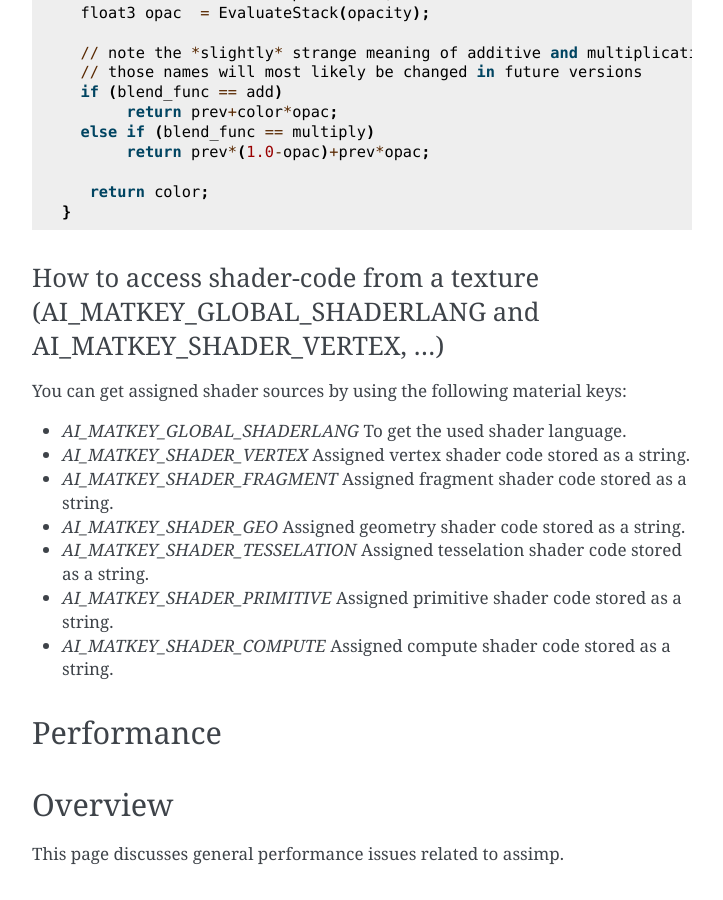
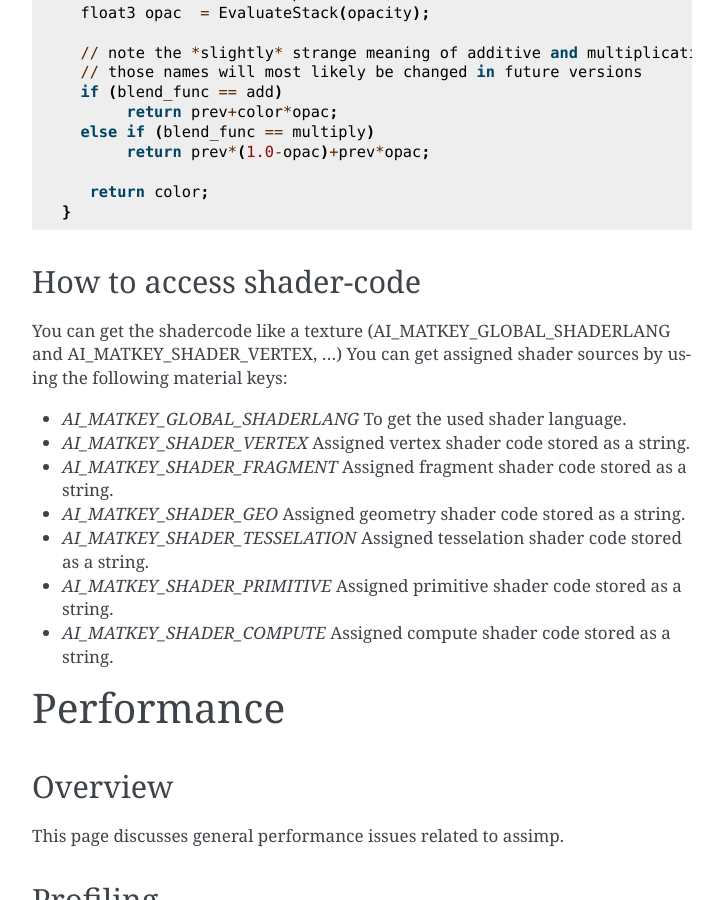
Before and after one commit to assimp/assimp-docs, a Sphinx documentation site: the page built from source/usage/use_the_lib.rst, in a window 1280 px wide and 900 px high, scrolled down 20683 px. Shown: the whole window, without its empty margins (388-1111 px from the left). Built offline with Sphinx 7.4.7, drawn with Linux system fonts in a browser that asks for light colours; some of the changed text lies outside the part shown.

Commit message:
fix the document tree

```diff
--- a/source/usage/use_the_lib.rst
+++ b/source/usage/use_the_lib.rst
@@ -976,12 +976,12 @@ Also note that this sample is targeted at a (shader-based) rendering pipeline fo
 
 .. _ai_shdacc:
 
-How to access shader-code from a texture (AI_MATKEY_GLOBAL_SHADERLANG and AI_MATKEY_SHADER_VERTEX, ...)
-##############################################################################################################################################################################################################
-
+How to access shader-code
+-------------------------
+You can get the shadercode like a texture (AI_MATKEY_GLOBAL_SHADERLANG and AI_MATKEY_SHADER_VERTEX, ...)
 You can get assigned shader sources by using the following material keys:
 
-*  *AI_MATKEY_GLOBAL_SHADERLANG* To get the used shader language.
+* *AI_MATKEY_GLOBAL_SHADERLANG*  To get the used shader language.
 * *AI_MATKEY_SHADER_VERTEX*      Assigned vertex shader code stored as a string.
 * *AI_MATKEY_SHADER_FRAGMENT*    Assigned fragment shader code stored as a string.
 * *AI_MATKEY_SHADER_GEO*         Assigned geometry shader code stored as a string.
@@ -992,7 +992,7 @@ You can get assigned shader sources by using the following material keys:
 .. _ai_perf:
 
 Performance
------------
+===========
 
 .. _ai_perf_overview:
 
```
